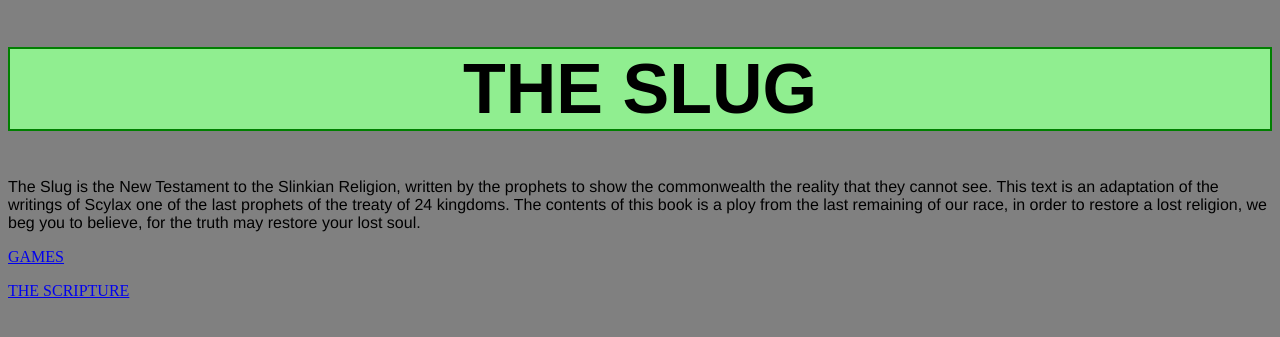
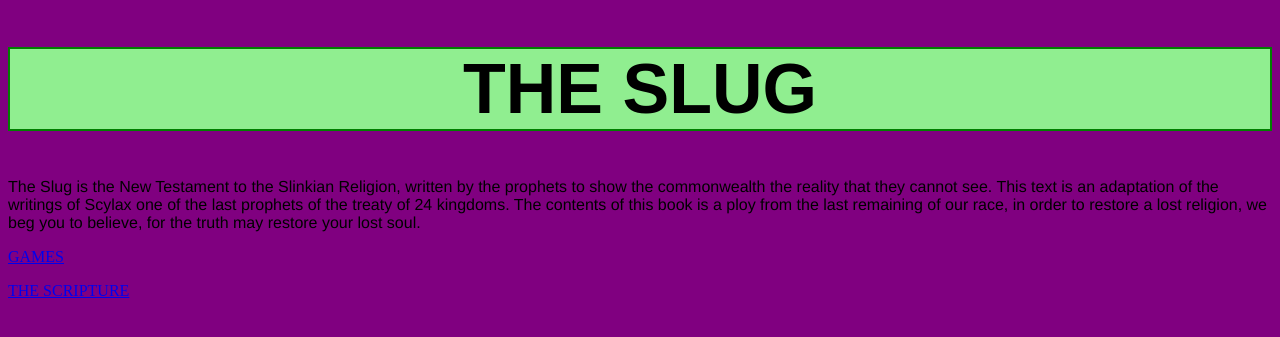
Before and after one commit to JULES311/jules311.github.io, a PHP site: page / in a window 1280 px wide. Shown: the top 337 px of the page. Run offline with PHP 8.4, Linux system fonts and the light colour scheme.

Commit message:
Update style.css

```diff
--- a/style.css
+++ b/style.css
@@ -1,5 +1,5 @@
 body {
-  background: gray;
+  background: purple;
 }
 
 .green-title {
```
